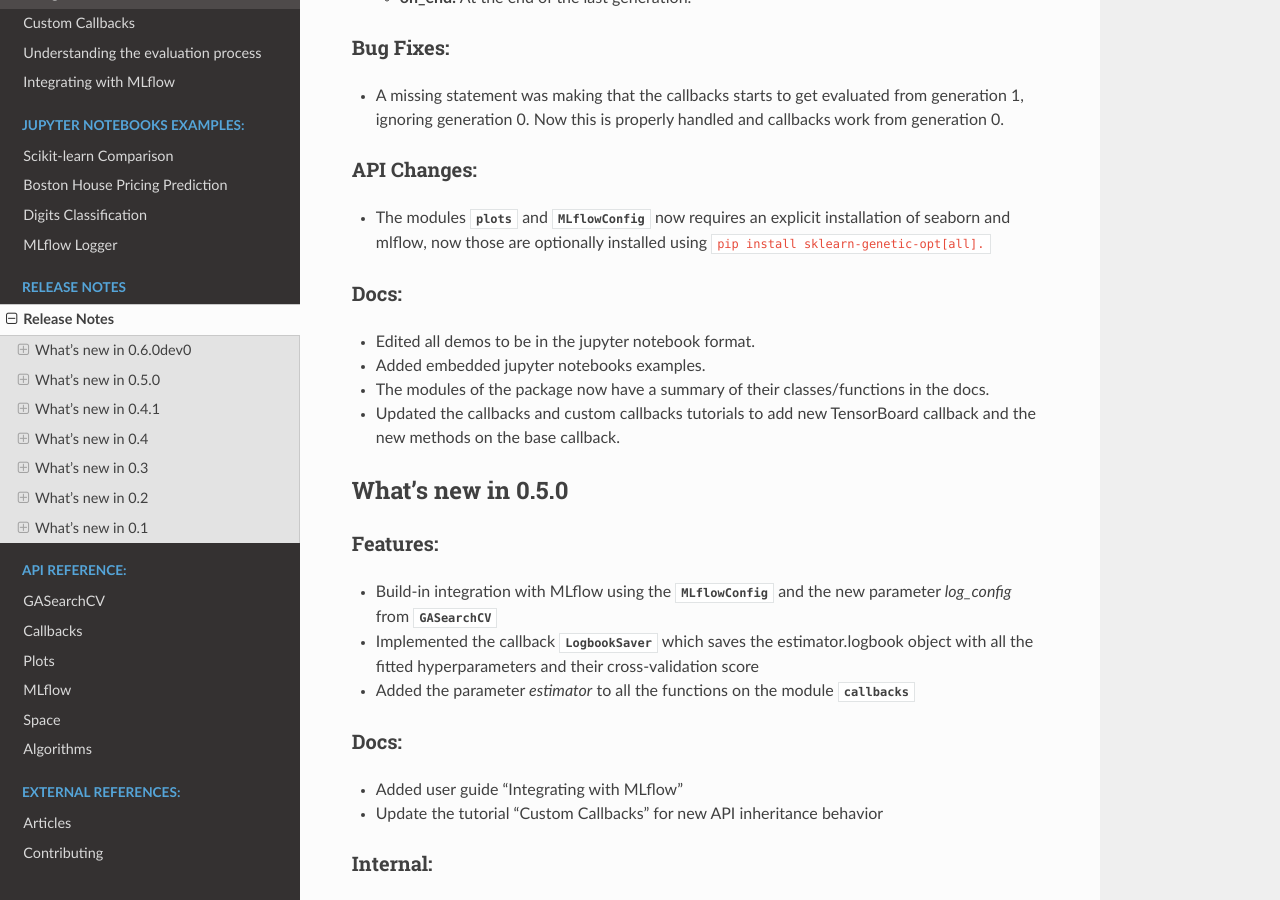
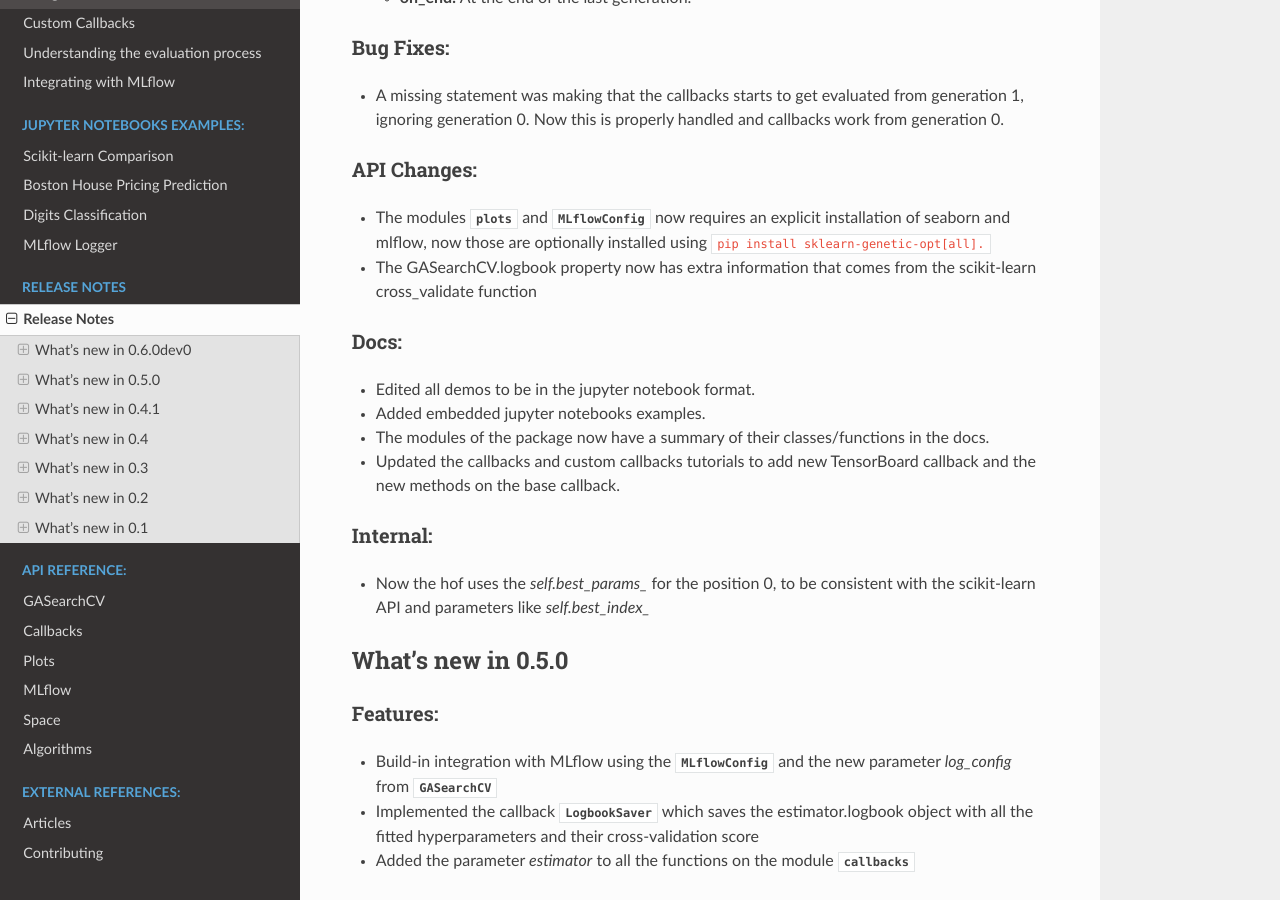
Before and after one commit to rodrigo-arenas/Sklearn-genetic-opt, a Sphinx documentation site: the page built from docs/release_notes.rst, in a window 1280 px wide and 900 px high, scrolled down 741 px. Built offline with Sphinx 7.4.7 and the Read the Docs theme 2.0.0, drawn with Linux system fonts in a browser that asks for light colours; the version number is read from the project's files by our own code.

Commit message:
Notes on BaseSearchCV support

```diff
--- a/docs/release_notes.rst
+++ b/docs/release_notes.rst
@@ -47,6 +47,8 @@ API Changes:
 * The modules :mod:`~sklearn_genetic.plots` and :class:`~sklearn_genetic.mlflow.MLflowConfig`
   now requires an explicit installation of seaborn and mlflow, now those
   are optionally installed using ``pip install sklearn-genetic-opt[all].``
+* The GASearchCV.logbook property now has extra information that comes from the
+  scikit-learn cross_validate function
 
 ^^^^^
 Docs:
@@ -57,6 +59,15 @@ Docs:
 * The modules of the package now have a summary of their classes/functions in the docs.
 * Updated the callbacks and custom callbacks tutorials to add new TensorBoard callback and
   the new methods on the base callback.
+
+
+^^^^^^^^^
+Internal:
+^^^^^^^^^
+
+* Now the hof uses the `self.best_params_` for the position 0, to be consistent with the
+  scikit-learn API and parameters like `self.best_index_`
+
 
 What's new in 0.5.0
 -------------------
```
Also changed, not shown: 1 other file.
